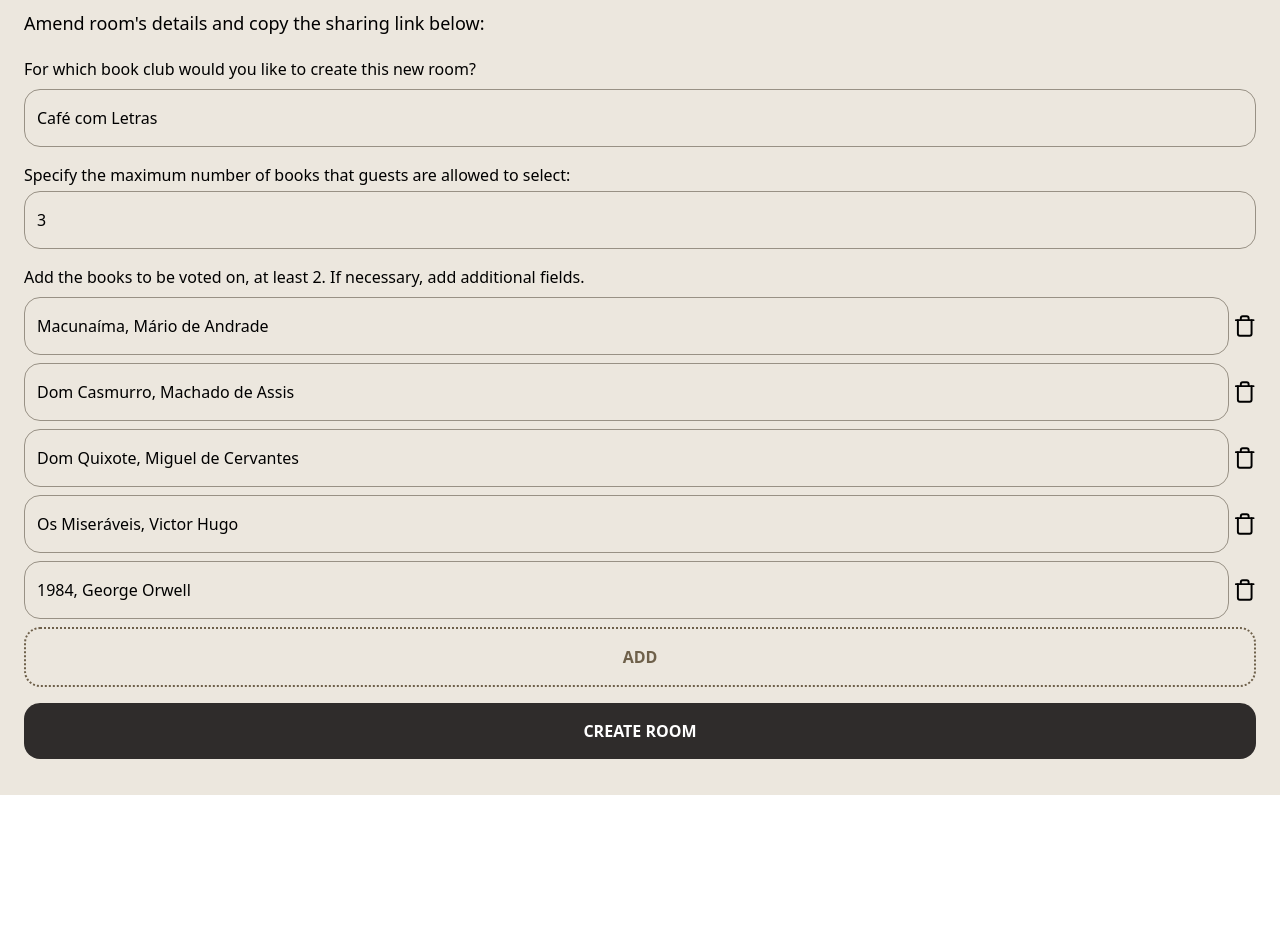
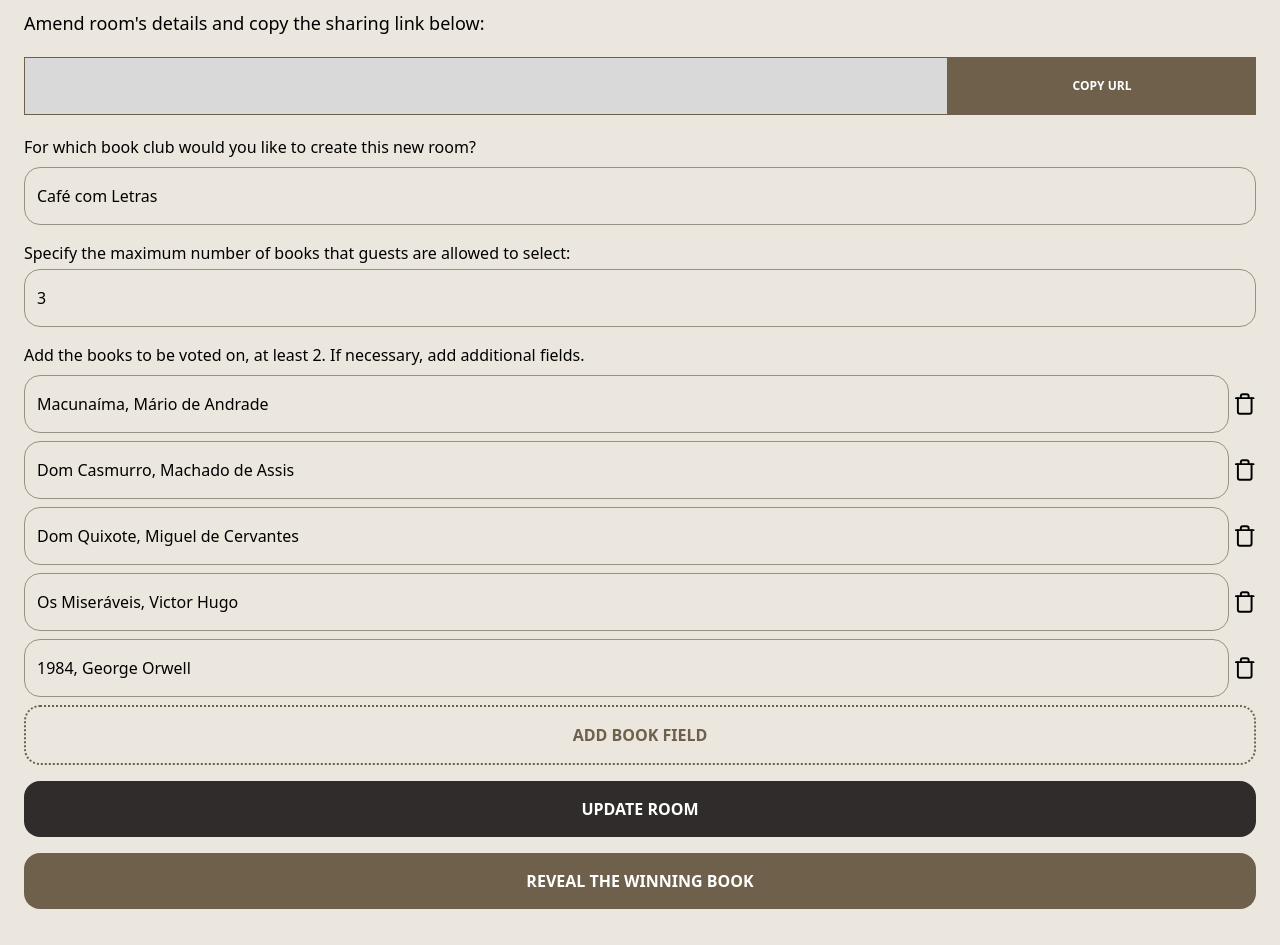
Before and after one commit to carolinaparisi/dom-app, a Next.js app: page /room/1 in a window 1280 px wide. Shown: the part 1074-2019 px from the top of the page. Before the commit the page ends 1869 px from the top, so only its background shows below. Built offline with nearby package versions, Linux system fonts and the light colour scheme; no server answers.

Commit message:
feat: create copy url input and button switch logic

```diff
--- a/src/app/room/[id]/page.tsx
+++ b/src/app/room/[id]/page.tsx
@@ -76,16 +76,19 @@ export default function EditRoom() {
     name: 'titles',
   });
 
-  const handleCreateRoom = (data: NewRoomProps) => {
-    console.log('Room created!', data);
-    console.log(booksArray);
-  };
-
   const handleAddTitle = (
     event: React.MouseEvent<HTMLButtonElement, MouseEvent>,
   ) => {
     event.preventDefault();
     append({ title: '' });
+  };
+
+  const handleEditRoom = (data: NewRoomProps) => {
+    console.log('Room edited!', data);
+  };
+
+  const handleRevealBook = () => {
+    console.log('Book revealed!');
   };
 
   return (
@@ -112,9 +115,18 @@ export default function EditRoom() {
               <div className="font-silk text-3xl leading-none text-primary">
                 <div>{`${initialRooms[Number(roomId)].name}'s Room`}</div>
               </div>
-              <div className="text-lg">
+              <div className="flex flex-col gap-5 text-lg">
                 <div>
                   Amend room&apos;s details and copy the sharing link below:
+                </div>
+                <div className="flex">
+                  <input
+                    className="bg-blue_super_light w-3/4 border-primary py-4"
+                    type="text"
+                  />
+                  <button className="w-1/4 bg-primary py-4 text-xs font-bold text-white">
+                    COPY URL
+                  </button>
                 </div>
               </div>
             </div>
@@ -192,8 +204,8 @@ export default function EditRoom() {
                         );
                       })}
 
-                      <Button onClick={handleAddTitle} dashed={true}>
-                        ADD
+                      <Button variant="dashed" onClick={handleAddTitle}>
+                        ADD BOOK FIELD
                       </Button>
                     </div>
                     {errors.titles && (
@@ -206,9 +218,16 @@ export default function EditRoom() {
 
                 <Button
                   variant="secondary"
-                  onClick={handleSubmit(handleCreateRoom)}
+                  onClick={handleSubmit(handleEditRoom)}
                 >
-                  CREATE ROOM
+                  UPDATE ROOM
+                </Button>
+
+                <Button
+                  variant="tertiary"
+                  onClick={handleSubmit(handleRevealBook)}
+                >
+                  REVEAL THE WINNING BOOK
                 </Button>
               </form>
             </div>
--- a/src/app/room/page.tsx
+++ b/src/app/room/page.tsx
@@ -179,8 +179,8 @@ export default function CreateRoom() {
                         );
                       })}
 
-                      <Button onClick={handleAddTitle} dashed={true}>
-                        ADD
+                      <Button variant="dashed" onClick={handleAddTitle}>
+                        ADD BOOK FIELD
                       </Button>
                     </div>
                     {errors.titles && (
--- a/src/app/voting/[id]/page.tsx
+++ b/src/app/voting/[id]/page.tsx
@@ -37,7 +37,9 @@ export default function WelcomeRoom() {
           placeholder="Your name"
           className="block w-full rounded-2xl border-gray_soft bg-transparent py-4 pl-3 pr-20 placeholder:text-white"
         />
-        <Button onClick={handleButton}>STEP FORWARD</Button>
+        <Button variant="primary" onClick={handleButton}>
+          STEP FORWARD
+        </Button>
       </div>
     </div>
   );
--- a/src/components/Button.tsx
+++ b/src/components/Button.tsx
@@ -1,26 +1,26 @@
 interface ButtonProps {
   children: React.ReactNode;
-  variant?: 'primary' | 'secondary';
-  dashed?: boolean;
+  variant?: 'primary' | 'secondary' | 'tertiary' | 'dashed';
   onClick?: (event: React.MouseEvent<HTMLButtonElement, MouseEvent>) => void;
 }
 
-export default function Button({
-  children,
-  onClick,
-  variant = 'primary',
-  dashed,
-}: ButtonProps) {
-  const custom =
-    variant === 'primary' ? `bg-white text-primary` : `bg-black text-white`;
+export default function Button({ children, onClick, variant }: ButtonProps) {
+  const customButton = () => {
+    switch (variant) {
+      case 'primary':
+        return `bg-white text-primary`;
+      case 'secondary':
+        return `bg-black text-white`;
+      case 'tertiary':
+        return `bg-primary text-white`;
+      case 'dashed':
+        return `border-2 border-dotted bg-gray_soft text-primary`;
+    }
+  };
 
   return (
     <button
-      className={
-        dashed
-          ? `align-center flex w-full justify-center rounded-2xl border-2 border-dotted bg-gray_soft py-4 font-bold text-primary`
-          : `${custom} align-center flex w-full justify-center rounded-2xl py-4 font-bold`
-      }
+      className={`${customButton()} align-center flex w-full justify-center rounded-2xl py-4 font-bold`}
       onClick={(event) => onClick && onClick(event)}
     >
       {children}
--- a/src/utils/books.ts
+++ b/src/utils/books.ts
@@ -1,17 +1,28 @@
-import { z } from "zod";
+import { z } from 'zod';
 
 export const bookSchema = z.object({
   id: z.number(),
   title: z.string(),
   isSelected: z.boolean(),
+  votes: z.number(),
 });
 
 export type Book = z.infer<typeof bookSchema>;
 
 export const initialBooks: Book[] = [
-  { id: 1, title: 'Macunaíma, Mário de Andrade', isSelected: false },
-  { id: 2, title: 'Dom Casmurro, Machado de Assis', isSelected: false },
-  { id: 3, title: 'Dom Quixote, Miguel de Cervantes', isSelected: false },
-  { id: 4, title: 'Os Miseráveis, Victor Hugo', isSelected: false },
-  { id: 5, title: '1984, George Orwell', isSelected: false },
+  { id: 1, title: 'Macunaíma, Mário de Andrade', isSelected: false, votes: 1 },
+  {
+    id: 2,
+    title: 'Dom Casmurro, Machado de Assis',
+    isSelected: false,
+    votes: 5,
+  },
+  {
+    id: 3,
+    title: 'Dom Quixote, Miguel de Cervantes',
+    isSelected: false,
+    votes: 2,
+  },
+  { id: 4, title: 'Os Miseráveis, Victor Hugo', isSelected: false, votes: 1 },
+  { id: 5, title: '1984, George Orwell', isSelected: false, votes: 4 },
 ];
--- a/src/utils/rooms.ts
+++ b/src/utils/rooms.ts
@@ -1,12 +1,15 @@
 import { z } from 'zod';
 import { bookSchema, initialBooks } from '@/utils/books';
 
-// TODO 1: Create a schema for the room object
 export const roomSchema = z.object({
   id: z.number(),
+  guests: z.string().array(),
   name: z.string(),
   maxBooks: z.number(),
   books: z.array(bookSchema),
+  createdAt: z.string().date(),
+  updatedAt: z.string().date(),
+  createdBy: z.string(),
   isReady: z.boolean(),
 });
 
@@ -15,23 +18,35 @@ export type Room = z.infer<typeof roomSchema>;
 export const initialRooms: Room[] = [
   {
     id: 1,
+    guests: [],
     name: 'Café com Letras',
     maxBooks: 3,
     books: initialBooks,
+    createdAt: '2024-09-12',
+    updatedAt: '2024-09-14',
+    createdBy: 'Agata',
     isReady: false,
   },
   {
     id: 2,
+    guests: [],
     name: 'Café com Pêto',
     maxBooks: 3,
     books: initialBooks,
+    createdAt: '2024-09-12',
+    updatedAt: '2024-09-14',
+    createdBy: 'Agata',
     isReady: false,
   },
   {
     id: 3,
+    guests: [],
     name: 'Café com Letras',
     maxBooks: 3,
     books: initialBooks,
+    createdAt: '2024-09-12',
+    updatedAt: '2024-09-14',
+    createdBy: 'Agata',
     isReady: false,
   },
 ];
--- a/tailwind.config.ts
+++ b/tailwind.config.ts
@@ -25,6 +25,7 @@ const config: Config = {
       gray: '#989185',
       gray_soft: '#ECE7DE',
       red: '#bb191b',
+      blue_super_light: '#D9D9D9',
     },
   },
   // eslint-disable-next-line @typescript-eslint/no-require-imports
```
